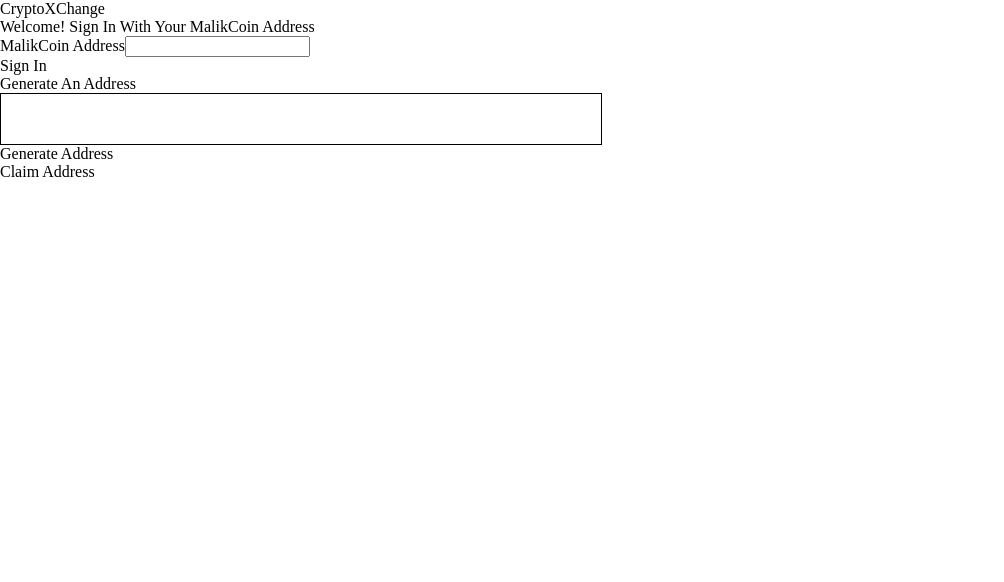
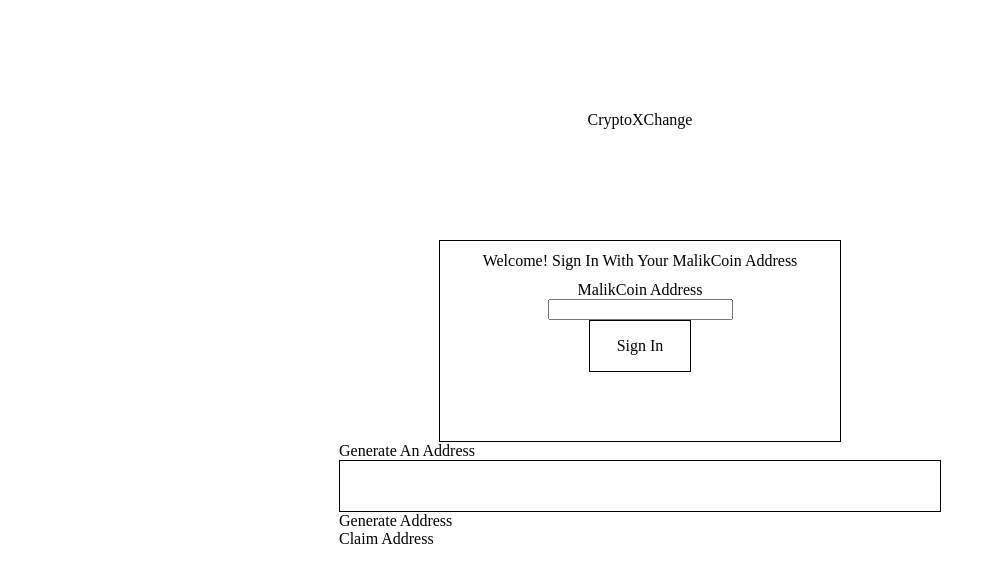
Before and after one commit to hmalik88/cryptoexchange, a React (Create React App) app: page / in a window 1280 px wide. Shown: the top 582 px of the page, without its empty margins (0-1004 px from the left). Built offline with nearby package versions, Linux system fonts and the light colour scheme.

Commit message:
landing page work

```diff
--- a/src/containers/LandingPage.js
+++ b/src/containers/LandingPage.js
@@ -2,6 +2,9 @@ import React from 'react';
 import '../scss/LandingPage.scss'
 
 export default class LandingPage extends React.Component {
+
+  //contructor - grab the root and give it a unique class to target the css with
+  //set state for loginAddress for the login input box
 
   constructor(props) {
     super(props);
@@ -11,6 +14,8 @@ export default class LandingPage extends React.Component {
     this.state = {loginAddress: ''};
   }
 
+  //change handler for login input
+
   handleLoginAddress = e => {
     this.setState({loginAddress: e.target.value});
   }
@@ -18,7 +23,10 @@ export default class LandingPage extends React.Component {
   render() {
     return(
       <>
+        <div className="landing-1">
           <div className="landing-title">CryptoXChange</div>
+        </div>
+        <div className="landing-2">
           <div className="login-box">
             <div className="login-header">
               <div className="login-text">
@@ -30,7 +38,7 @@ export default class LandingPage extends React.Component {
                 MalikCoin Address
               </label>
               <input className="login-address" type="text" value={this.state.loginAddress} onChange={this.handleLoginAddress} />
-            <div className="login-button" onClick={this.handleLogin}>Sign In</div>
+              <div className="login-button" onClick={this.handleLogin}><div>Sign In</div></div>
             </div>
           </div>
           <div className="generate-address">
@@ -41,6 +49,7 @@ export default class LandingPage extends React.Component {
             <div className="generate-btn">Generate Address</div>
             <div className="claim-btn">Claim Address</div>
           </div>
+        </div>
       </>
       )
   }
--- a/src/scss/LandingPage.scss
+++ b/src/scss/LandingPage.scss
@@ -1,5 +1,67 @@
+.landing-page {
+  grid-template-columns: 100%;
+  grid-template-rows: 30% 70%;
+  display: grid;
+  width: 100%;
+  height: 100%;
+}
+
 .generated-address {
   width: 600px;
   height: 50px;
   border: 1px solid #000;
 }
+
+.landing-1 {
+  grid-column: 1 / 2;
+  grid-row: 1 / 2;
+  display: flex;
+  justify-content: center;
+  align-items: center;
+}
+
+.landing-2 {
+  grid-column: 1 / 2;
+  grid-row: 2 / 3;
+  display: flex;
+  justify-content: flex-start;
+  align-items: center;
+  align-content: space-between;
+  flex-flow: column;
+}
+
+.login-box {
+  width: 400px;
+  height: 200px;
+  border: 1px solid #000;
+  display: flex;
+  justify-content: flex-start;
+  align-items: center;
+  flex-flow: column;
+}
+
+.login-header {
+  width: 100%;
+  height: 20%;
+  display: flex;
+  justify-content: center;
+  align-items: center;
+}
+
+.login-body {
+  display: flex;
+  justify-content: flex-start;
+  align-items: center;
+  height: 80%;
+  width: 100%;
+  flex-flow: column;
+}
+
+.login-button {
+  width: 100px;
+  height: 50px;
+  border: 1px solid #000;
+  display: flex;
+  justify-content: center;
+  align-items: center;
+}
```
Lines whose indentation alone changed are shown as unchanged.
